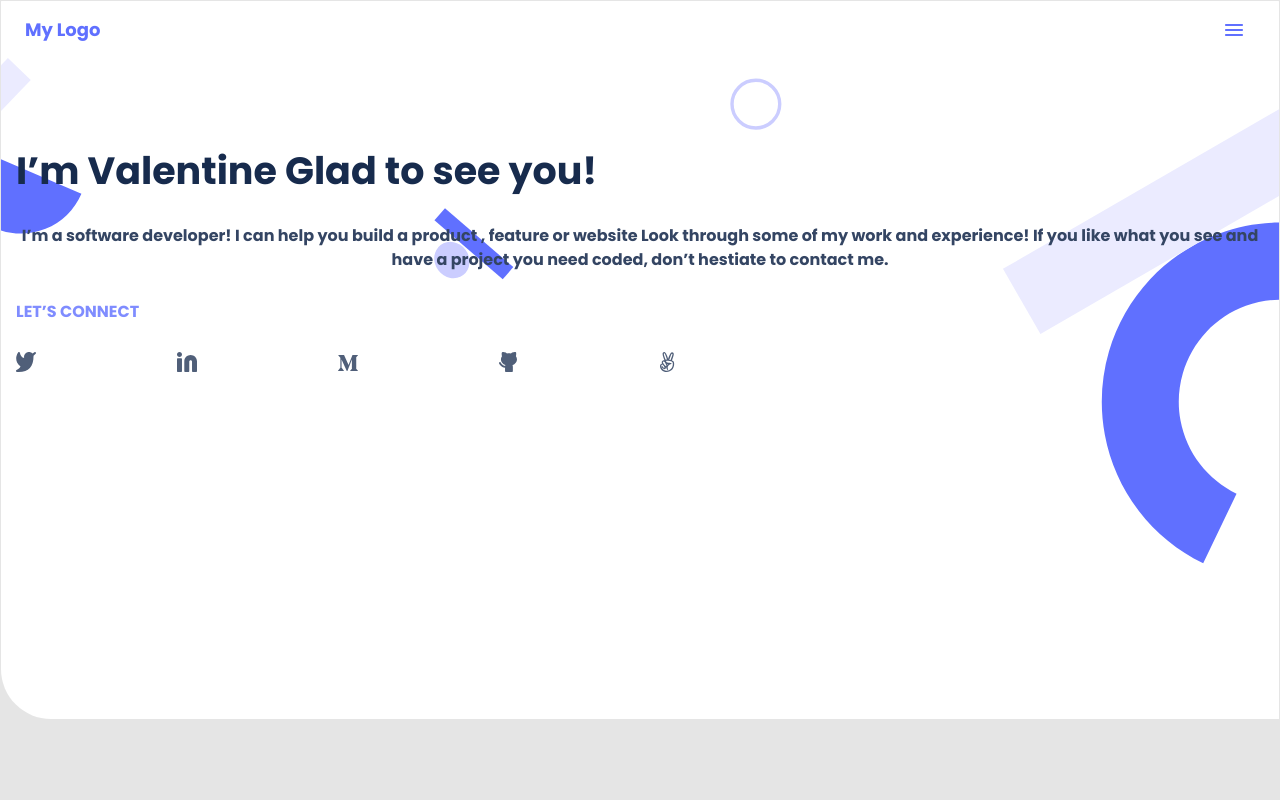
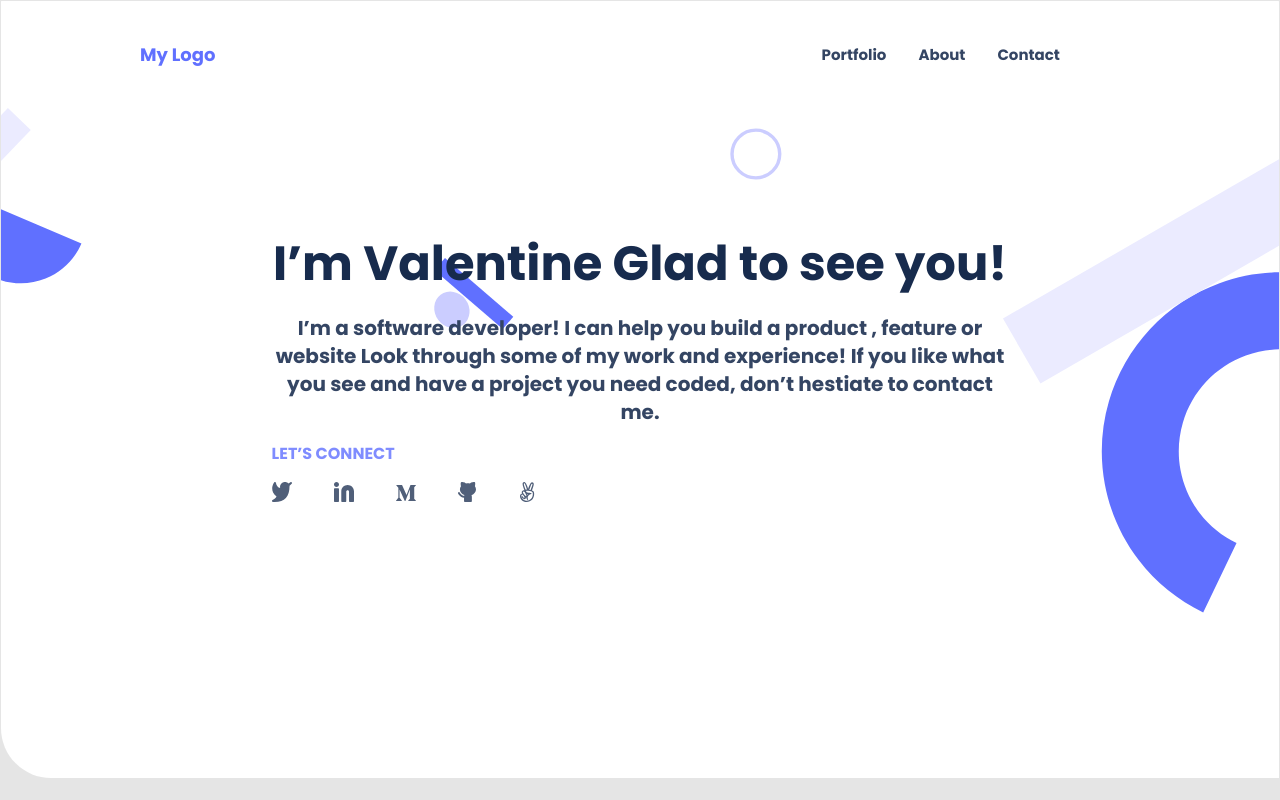
Before and after one commit to V-Blaze/My-Portfolio, a website: page index.html in a window 1280 px wide. Shown: the top 800 px of the page. Drawn offline with Linux system fonts and the light colour scheme.

Commit message:
added media query styling for the nav and header section

```diff
--- a/index.html
+++ b/index.html
@@ -16,8 +16,14 @@
 					My Logo
 				</a>
             <img src="./assets/images/Union.svg" alt="Menu" class="mobile-menu">
+            <ul class="menu">
+                <li><a href="#">Portfolio</a></li>
+                <li><a href="#">About</a></li>
+                <li><a href="#">Contact</a></li>
+            </ul>
         </nav>
         <main class="headline">
+            <div class="headline-content">
                 <h1 class="greeting">
                     I’m Valentine Glad to see you!
                 </h1>
@@ -43,6 +49,7 @@
                         <a href="http://"><img src="./assets/images/Vector.svg" alt="Vector"></a>
                     </li>
                 </ul>
+            </div>
         </main>
     </section>
     <section class="works-section">
--- a/style.css
+++ b/style.css
@@ -1,5 +1,4 @@
 @import url('https://fonts.googleapis.com/css2?family=Poppins:wght@700&display=swap');
-
 body {
   padding: 0.5px;
   margin: 0.5px;
@@ -8,9 +7,11 @@ body {
   background: #e5e5e5;
 }
 
+a {
+  text-decoration: none;
+}
+
 .hero-section {
-  width: 100%;
-  height: 718px;
   background: #fff;
   border-radius: 0.5px 0.5px 0.5px 50px;
 }
@@ -31,6 +32,10 @@ body {
   text-decoration: none;
 }
 
+.menu {
+  display: none;
+}
+
 .mobile-menu {
   padding-right: 36px;
 }
@@ -41,6 +46,7 @@ body {
   height: 90%;
   width: 100%;
   align-items: start;
+  padding-bottom: 125px;
   justify-content: start;
   background-image: url("./assets/images/header-shapes-mobile.svg");
   background-size: cover;
@@ -362,3 +368,50 @@ textarea {
   background: #6070ff;
   border-radius: 8px;
 }
+
+@media (min-width: 768px) {
+  .hero-section {}
+  .mobile-menu {
+    display: none;
+  }
+  .nav-bar {
+    padding: 25px 155px 25px 115px;
+    align-items: center;
+  }
+  .menu {
+    display: flex;
+    width: 30%;
+    list-style: none;
+    align-items: center;
+  }
+  .menu li {
+    padding-right: 32px;
+  }
+  .menu a {
+    font-style: normal;
+    font-weight: 500;
+    font-size: 15px;
+    line-height: 20px;
+    color: #344563;
+  }
+  .headline {
+    width: 100%;
+    height: 100%;
+  }
+  .headline-content {
+    height: 100%;
+    margin: 3% 20% 10% 20%;
+  }
+  .greeting {
+    font-size: 48px;
+    line-height: 60px;
+  }
+  .personal-details {
+    font-weight: 400;
+    font-size: 20px;
+    line-height: 28px;
+  }
+  .social-links {
+    width: 45%;
+  }
+}
```
Lines whose indentation alone changed are shown as unchanged.
